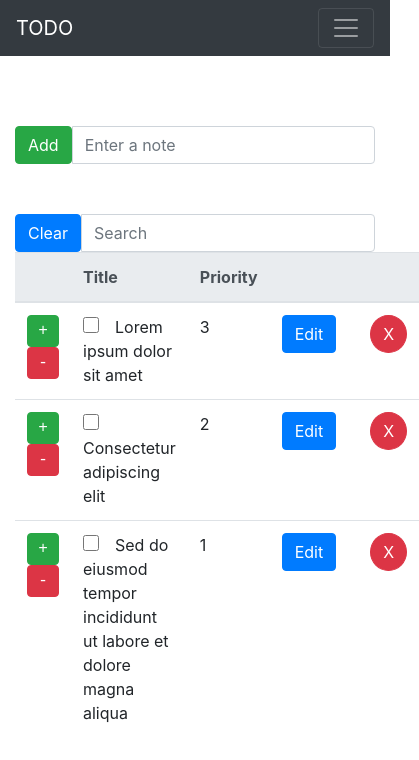
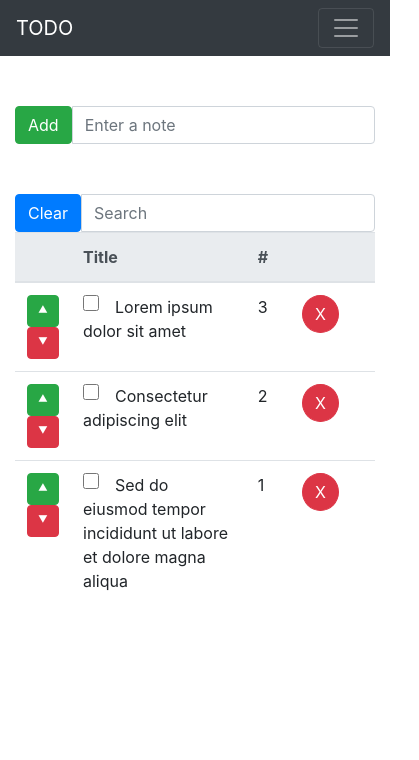
Before and after one commit to ldemianiuk/todo-list, an Angular app: page /todo in a window 390 px wide. Shown: the top 760 px of the page, 419 px wide, since content can reach past the window. Built offline with nearby package versions, Linux system fonts and the light colour scheme.

Commit message:
editting, responsiveness, cleanup

```diff
--- a/src/app/app-routing.module.ts
+++ b/src/app/app-routing.module.ts
@@ -4,9 +4,9 @@ import { TodoListComponent } from './todo-list/todo-list.component';
 import { TodoImportComponent } from './todo-import/todo-import.component';
 
 const routes: Routes = [
-  {path:  "", pathMatch:  "full",redirectTo:  "todo"},
-  {path: "todo", component: TodoListComponent},
-  {path: "import", component: TodoImportComponent}
+  {path:  '', pathMatch:  'full', redirectTo:  'todo'},
+  {path: 'todo', component: TodoListComponent},
+  {path: 'import', component: TodoImportComponent}
 ];
 
 @NgModule({
--- a/src/app/local-storage-data.service.ts
+++ b/src/app/local-storage-data.service.ts
@@ -63,7 +63,11 @@ export class LocalStorageDataService {
 
   toggleCompleted(i: number) {
     this.todos[i].completed = !this.todos[i].completed;
-    console.log(this.todos[i].completed);
+    this.saveTodos();
+  }
+
+  changeTitle(i: number, newTitle: string) {
+    this.todos[i].title = newTitle;
     this.saveTodos();
   }
 
--- a/src/app/todo-list/todo-list.component.css
+++ b/src/app/todo-list/todo-list.component.css
@@ -8,3 +8,22 @@ button.plusminus {
 .strike {
     text-decoration: line-through;
 }
+
+
+@media screen and (max-width: 500px) {
+    .priority::before {
+        content: '#';
+    }
+}
+
+@media screen and (min-width: 500px) {
+    .priority::before {
+        content: 'Priority';
+    }
+}
+
+.todo-title {
+    border-style: none;
+
+    resize: none;
+}
--- a/src/app/todo-list/todo-list.component.html
+++ b/src/app/todo-list/todo-list.component.html
@@ -1,33 +1,32 @@
-<div class="container" style="margin-top: 70px;">
-
-<form action="#" style="margin-bottom: 50px;">
+<div class="container" style="margin-top: 50px;" width="100%">
+    <form action="#" style="margin-bottom: 50px">
         <div class="input-group">
             <span class="input-group-btn">
                 <button class="btn btn-success" (click)="addTodo()"> Add </button>
             </span>
-            <input [(ngModel)]="todoText" type="text" name="todoText" value=""
-                placeholder="Enter a note" class="form-control">
+            <input [(ngModel)]="todoText" type="text" name="todoText" value="" placeholder="Enter a note"
+                class="form-control">
         </div>
     </form>
 
 
-        <form action="#" style="margin-bottom: 50px;"><div class="input-group" style="margin-bottom: 0;">
-            <div class="input-group">
-                <span class="input-group-btn">
-                    <button class="btn btn-primary" (click)="clearSearch()"> Clear </button>
-                </span>
-            <input [(ngModel)]="searchText" type="text" name="searchText" value=""
-                placeholder="Search" class="form-control">
-                </div>
+    <form action="#">
+        <div class="input-group" style="margin-bottom: 0;">
+            <span class="input-group-btn">
+                <button class="btn btn-primary" (click)="clearSearch()"> Clear </button>
+            </span>
+            <input [(ngModel)]="searchText" type="text" name="searchText" value="" placeholder="Search"
+                class="form-control">
         </div>
+    </form>
 
 
     <table class="table table-hover">
         <thead class="thead-light">
             <tr>
                 <th></th>
-                <th style="width: 100%">Title</th>
-                <th>Priority</th>
+                <th style="width: 100%;">Title</th>
+                <th><span class="priority"></span></th>
                 <th></th>
                 <th></th>
             </tr>
@@ -35,18 +34,26 @@
         <tbody>
             <tr *ngFor="let todo of todos; index as i" [hidden]="searchHide(todo.title)" style="padding-top: 10px">
                 <td>
-                    <button class="btn btn-success plusminus" (click)="increasePriority(i)">+</button>
-                    <button class="btn btn-danger plusminus" (click)="decreasePriority(i)">-</button>
+                    <button class="btn btn-success plusminus" (click)="increasePriority(i)">⯅</button>
+                    <button class="btn btn-danger plusminus" (click)="decreasePriority(i)">⯆</button>
                 </td>
-                <td> <input name="completed" type="checkbox" [(ngModel)]="todo.completed" (change)="toggleCompleted(i)" style="width: 1em; height: 1em; margin-right: 1em">
-                    <span [class.strike]="todo.completed">{{todo.title }}</span></td>
+                <td style="word-wrap: break-word; word-break: break-word; white-space: normal;">
+                    <input name="completed" type="checkbox" [(ngModel)]="todo.completed" (change)="toggleCompleted(i)"
+                        style="width: 1em; height: 1em; margin-right: 1em; float: left">
+                        <div [class.strike]="todo.completed" contenteditable (input)="titleChanged(i, $event.target.innerHTML)">{{todo.title}}</div>
+                </td>
                 <td> {{ todo.priority }}</td>
                 <td>
-                    <button class="btn btn-primary" (click)="selectContact(contact)"> Edit </button>
+                    <div class="btn-group">
+
+                    <button class="btn btn-danger" (click)="deleteTodo(i)"
+                        style="border-radius: 50%; margin-left: 10px"> X </button>
+                    </div>
                 </td>
                 <td>
-                    <button class="btn btn-danger" (click)="deleteTodo(i)" style="border-radius: 50%; margin-left: 10px"> X </button>
+
                 </td>
             </tr>
         </tbody>
     </table>
+</div>
--- a/src/app/todo-list/todo-list.component.ts
+++ b/src/app/todo-list/todo-list.component.ts
@@ -10,8 +10,8 @@ import { Todo } from '../todo';
 })
 export class TodoListComponent implements OnInit {
   todos: Todo[];
-  todoText: string = "";
-  searchText: string = "";
+  todoText = '';
+  searchText = '';
 
   constructor(private data: LocalStorageDataService) { }
 
@@ -20,35 +20,39 @@ export class TodoListComponent implements OnInit {
     console.log(this.todos);
   }
 
-  addTodo() {
-    if(this.todoText === "") return;
+  addTodo(): void {
+    if(this.todoText === '') { return; }
     this.data.addTodo(this.todoText);
-    this.todoText = "";
+    this.todoText = '';
   }
 
-  deleteTodo(i: number) {
+  deleteTodo(i: number): void {
     this.data.deleteTodo(i);
   }
 
-  increasePriority(i: number) {
+  increasePriority(i: number): void {
     this.data.increasePriority(i);
   }
 
-  decreasePriority(i: number) {
+  decreasePriority(i: number): void {
     this.data.decreasePriority(i);
   }
 
-  toggleCompleted(i: number) {
+  toggleCompleted(i: number): void {
     this.data.saveTodos();
   }
 
   searchHide(title: string): boolean {
-    if (this.searchText == "") return false;
+    if (this.searchText === '') { return false; }
     return !title.toLowerCase().includes(this.searchText.toLowerCase());
   }
 
-  clearSearch() {
-    this.searchText = "";
+  clearSearch(): void {
+    this.searchText = '';
+  }
+
+  titleChanged(i: number, newTitle: string): void {
+    this.data.changeTitle(i, newTitle);
   }
 
 }
--- a/src/app/todo.ts
+++ b/src/app/todo.ts
@@ -6,6 +6,6 @@ export class Todo {
 
 export function newTodo(newTitle: string): Todo {
     let p = 0;
-    for (; p < newTitle.length && newTitle.charAt(p) == '+'; p++);
+    for (; p < newTitle.length && newTitle.charAt(p) === '+'; p++) {}
     return {title: newTitle.substring(p), priority: p, completed: false};
 }
```
Also changed, not shown: src/app/app.component.html (line endings or trailing spaces).
